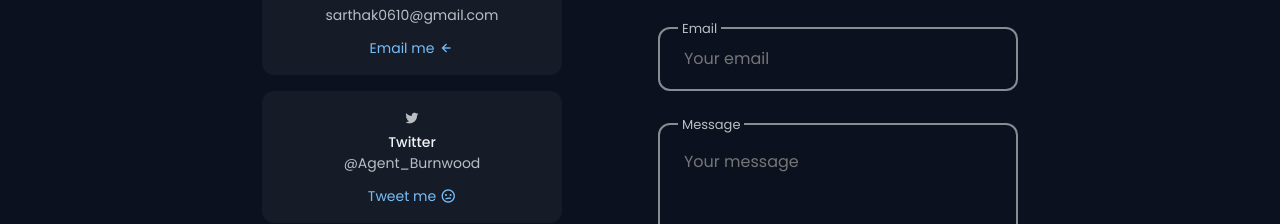
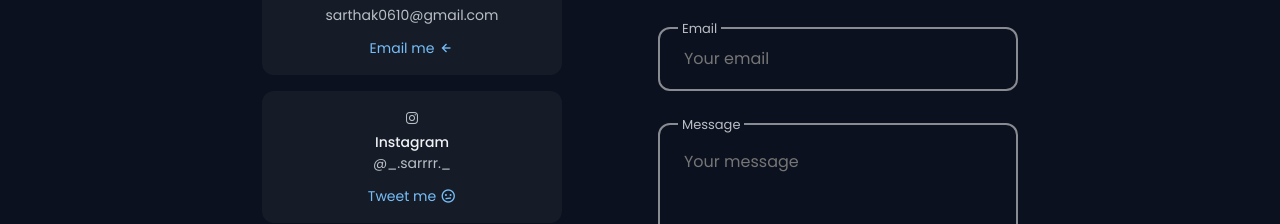
Before and after one commit to Sarthak061/Ughh-Portfolio, a plain HTML site: page index.html in a window 1280 px wide. Shown: the part 4144-4368 px from the top of the page. Drawn offline with nearby package versions, Linux system fonts and the light colour scheme.

Commit message:
Update index.html

```diff
--- a/index.html
+++ b/index.html
@@ -498,9 +498,9 @@
               </div>
 
               <div class="contact__card">
-                <i class="bx bxl-twitter"></i>
-                <h3 class="contact__card-title">Twitter</h3>
-                <span class="contact__card-data">@Agent_Burnwood</span>
+                <i class="bx bxl-instagram"></i>
+                <h3 class="contact__card-title">Instagram</h3>
+                <span class="contact__card-data">@_.sarrrr._</span>
                 <a href="#" class="contact__button"
                   >Tweet me
                   <i class="bx bx-confused contact__button-icon"></i
```
